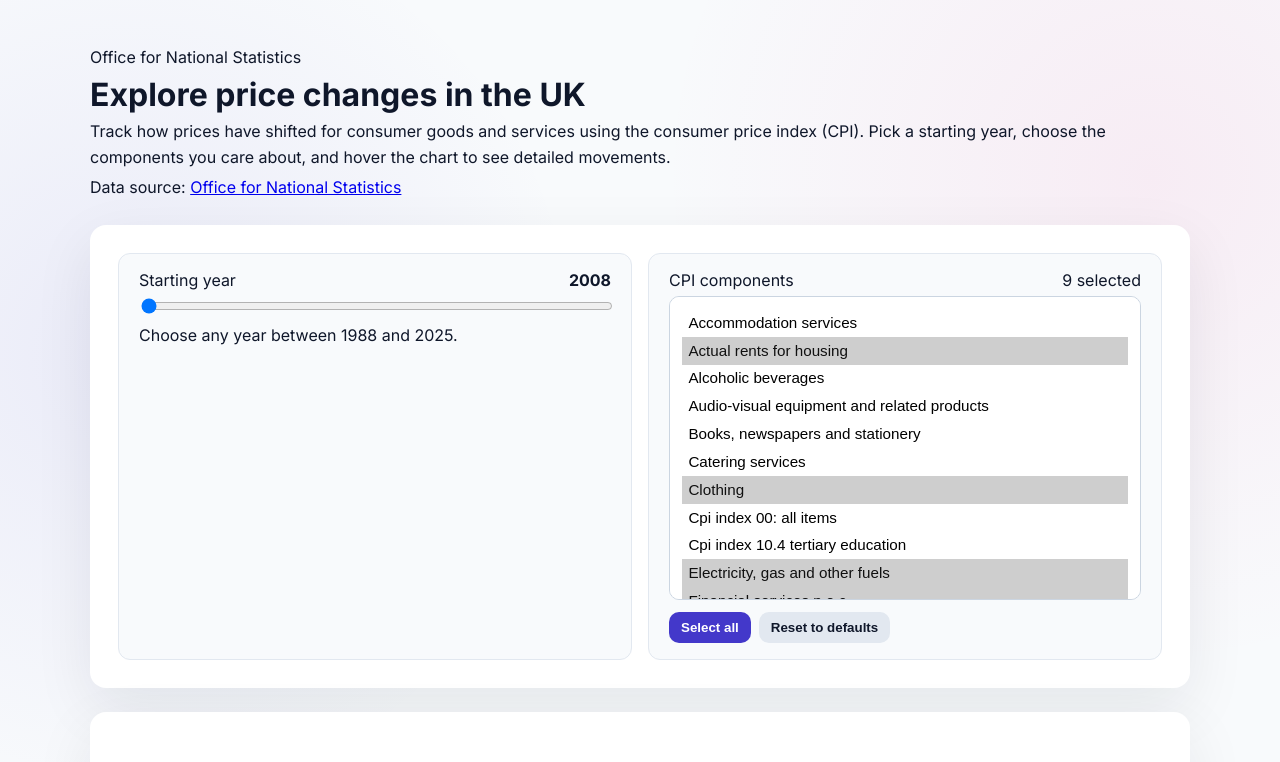
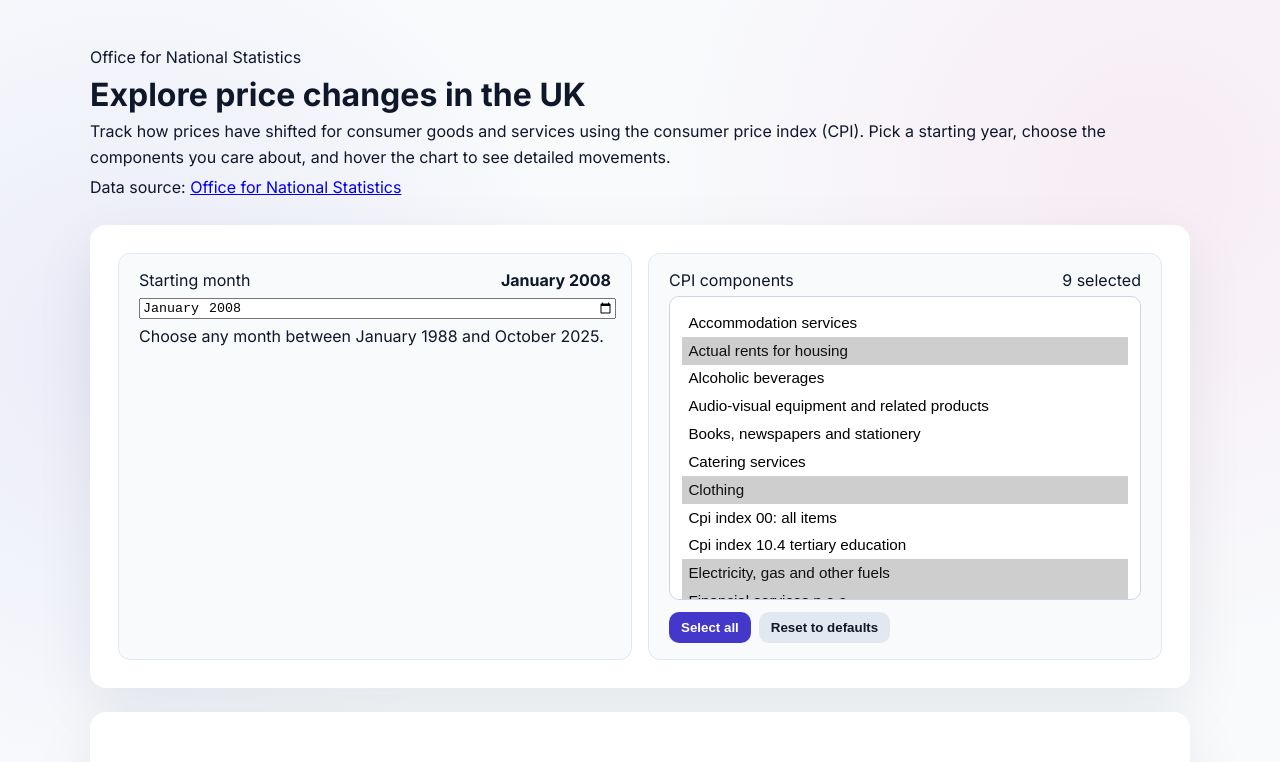
Before and after one commit to matthewgthomas/price-changes, a SvelteKit app: page / in a window 1280 px wide. Shown: the top 762 px of the page. Built offline with nearby package versions, Linux system fonts and the light colour scheme.

Commit message:
Let users choose months and years

```diff
--- a/src/routes/+page.svelte
+++ b/src/routes/+page.svelte
@@ -25,6 +25,7 @@
 
   const formatter = numberFormat('.1%');
   const dateFormatter = timeFormat('%d %B %Y');
+  const monthFormatter = timeFormat('%B %Y');
 
   const defaultSelections = [
     'Food',
@@ -45,9 +46,13 @@
   let rawData: RawRow[] = [];
   let availableComponents: string[] = [];
   let selectedList: string[] = [];
-  let fromYear = 2008;
-  let minYear = 0;
-  let maxYear = 0;
+  let fromMonth = '2008-01';
+  let fromDate = new Date(2008, 0, 1);
+  let effectiveFromDate = fromDate;
+  let minDate: Date | null = null;
+  let maxDate: Date | null = null;
+  let minMonth = '1988-01';
+  let maxMonth = '';
   let loading = true;
   let error = '';
 
@@ -61,6 +66,17 @@
         y: number;
       }
     | null = null;
+
+  const clampDate = (date: Date, min: Date, max: Date) =>
+    new Date(Math.min(Math.max(date.getTime(), min.getTime()), max.getTime()));
+
+  const monthKey = (date: Date) =>
+    `${date.getFullYear()}-${String(date.getMonth() + 1).padStart(2, '0')}`;
+
+  const parseMonth = (value: string) => {
+    const [y, m] = value.split('-').map(Number);
+    return new Date(y || 1988, (m || 1) - 1, 1);
+  };
 
   onMount(async () => {
     try {
@@ -78,10 +94,22 @@
       }).filter(Boolean) as RawRow[];
 
       rawData = parsed.sort((a, b) => a.date.getTime() - b.date.getTime());
-      const years = rawData.map((d) => d.year);
-      minYear = min(years) ?? 0;
-      maxYear = max(years) ?? 0;
-      fromYear = Math.max(fromYear, minYear);
+      const dates = rawData.map((d) => d.date);
+      minDate = min(dates) ?? null;
+      maxDate = max(dates) ?? null;
+
+      if (minDate) {
+        minMonth = monthKey(minDate);
+      }
+      if (maxDate) {
+        maxMonth = monthKey(maxDate);
+      }
+
+      if (minDate && maxDate) {
+        const initial = new Date(2008, 0, 1);
+        const clamped = clampDate(initial, minDate, maxDate);
+        fromMonth = monthKey(clamped);
+      }
 
       availableComponents = Array.from(new Set(rawData.map((d) => d.component))).sort((a, b) =>
         a.localeCompare(b)
@@ -153,7 +181,11 @@
     return series;
   };
 
-  $: filtered = rawData.filter((row) => row.year >= fromYear);
+  $: fromDate = parseMonth(fromMonth);
+  $: effectiveFromDate =
+    minDate && maxDate ? clampDate(fromDate, minDate, maxDate) : fromDate;
+
+  $: filtered = rawData.filter((row) => row.date >= effectiveFromDate);
   $: seriesMap = buildSeries(filtered);
   $: selectedSeries = selectedList
     .map((name) => seriesMap.get(name))
@@ -177,6 +209,9 @@
   $: xTicks = xScale.ticks(6);
   $: yTicks = yScale.ticks(6);
 
+  $: minLabel = minDate ? monthFormatter(minDate) : '';
+  $: maxLabel = maxDate ? monthFormatter(maxDate) : '';
+  $: fromLabel = monthFormatter(effectiveFromDate);
   $: startPeriod = filtered.length ? dateFormatter(filtered[0].date) : '';
   $: endPeriod = filtered.length ? dateFormatter(filtered[filtered.length - 1].date) : '';
 
@@ -232,20 +267,19 @@
     <div class="controls">
       <div class="control-card">
         <div class="label-row">
-          <label for="from-year">Starting year</label>
-          <strong>{fromYear}</strong>
+          <label for="from-month">Starting month</label>
+          <strong>{fromLabel}</strong>
         </div>
         <input
           class="range-input"
-          id="from-year"
-          type="range"
-          min={minYear}
-          max={maxYear}
-          step="1"
-          bind:value={fromYear}
-          aria-label="Pick a year to compare price changes"
+          id="from-month"
+          type="month"
+          min={minMonth}
+          max={maxMonth}
+          bind:value={fromMonth}
+          aria-label="Pick a month and year to compare price changes"
         />
-        <p>Choose any year between {minYear} and {maxYear}.</p>
+        <p>Choose any month between {minLabel} and {maxLabel}.</p>
       </div>
 
       <div class="control-card">
@@ -289,7 +323,7 @@
         <div class="card">
           <h3>Overall inflation</h3>
           <p>
-            {headlineSeries ? formatter(headlineSeries.latest) : 'Not available'} since {fromYear}
+            {headlineSeries ? formatter(headlineSeries.latest) : 'Not available'} since {fromLabel}
           </p>
         </div>
         <div class="card">
@@ -299,7 +333,7 @@
       </div>
 
       <div class="chart-wrapper">
-        <h2>Price changes from {fromYear} through {endPeriod}</h2>
+        <h2>Price changes from {fromLabel} through {endPeriod}</h2>
         {#if !selectedSeries.length}
           <p>Pick one or more CPI components to view the chart.</p>
         {:else}
@@ -390,7 +424,7 @@
               <strong>{hover.component}</strong><br />
               {dateFormatter(hover.date)}<br />
               {hover.change >= 0 ? 'Prices increased by ' : 'Prices fell by '}{formatter(Math.abs(hover.change))}
-              since {fromYear}
+              since {fromLabel}
             </div>
           {/if}
         {/if}
```
